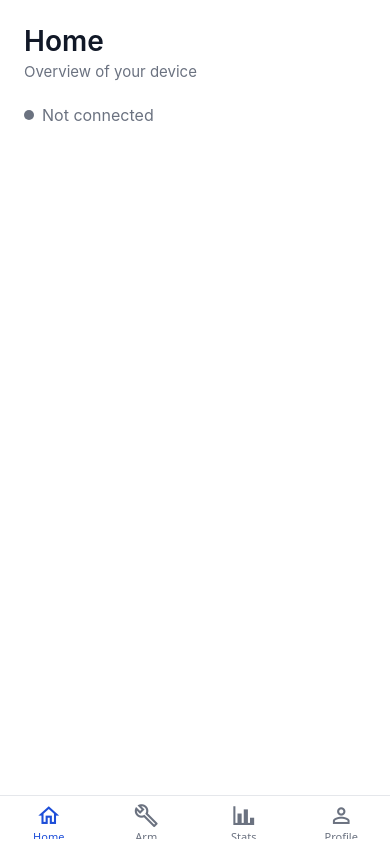
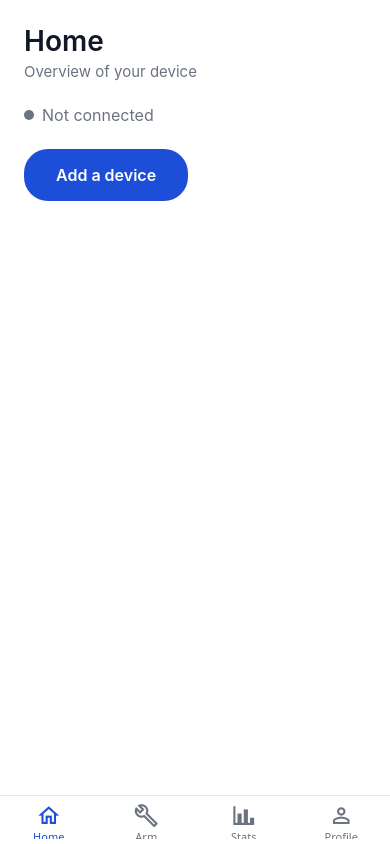
Before and after one commit to Toby-DV/tbp-arm-app, a React Native app: screen /Home in a window 390 px wide. Built offline with nearby package versions, Linux system fonts and the light colour scheme.

Commit message:
Tweaks to mock UI

```diff
--- a/src/screens/ArmSettingsScreen.tsx
+++ b/src/screens/ArmSettingsScreen.tsx
@@ -49,9 +49,11 @@ const BAR_WIDTH = 34;
 const BAR_MIN_HEIGHT = 3;
 
 export default function ArmSettingsScreen() {
-  // `saved` is what the arm holds; `draft` is what the user has dialled in but
-  // not yet committed. Confirm writes draft over saved — the staged-commit
-  // pattern, so a dropped connection can never half-apply a change.
+  // `draft` is what the arm is currently running; `saved` is what's persisted
+  // to its flash. Once BLE lands, each button press writes draft to the arm's
+  // working memory so it responds immediately, and Save is what commits to
+  // flash — gated because flash has finite erase cycles, not because applying
+  // a value needs confirming.
   const [saved, setSaved] = useState(DEVICE_VALUES);
   const [draft, setDraft] = useState(DEVICE_VALUES);
   const [selectedIndex, setSelectedIndex] = useState(1);
@@ -172,8 +174,8 @@ export default function ArmSettingsScreen() {
 
         <Pressable
           style={({ pressed }) => [
-            styles.confirm,
-            pendingCount === 0 && styles.confirmDisabled,
+            styles.save,
+            pendingCount === 0 && styles.saveDisabled,
             pressed && styles.pressed,
           ]}
           onPress={() => setSaved(draft)}
@@ -181,12 +183,12 @@ export default function ArmSettingsScreen() {
           accessibilityRole="button"
           accessibilityLabel={
             pendingCount === 0
-              ? 'Confirm, no changes to send'
-              : `Confirm ${pendingCount} changed setting${pendingCount === 1 ? '' : 's'}`
+              ? 'Save, no unsaved changes'
+              : `Save ${pendingCount} changed setting${pendingCount === 1 ? '' : 's'}`
           }
         >
-          <Text style={[styles.confirmLabel, pendingCount === 0 && styles.confirmLabelDisabled]}>
-            Confirm
+          <Text style={[styles.saveLabel, pendingCount === 0 && styles.saveLabelDisabled]}>
+            Save
           </Text>
         </Pressable>
       </View>
@@ -251,10 +253,9 @@ const styles = StyleSheet.create({
   },
 
   settingName: {
-    fontSize: 17,
+    fontSize: 24,
     fontWeight: '600',
     color: colors.text,
-    letterSpacing: 0.2,
   },
 
   valueRow: {
@@ -302,23 +303,23 @@ const styles = StyleSheet.create({
     marginLeft: 2,
   },
 
-  confirm: {
+  save: {
     paddingVertical: 14,
     paddingHorizontal: 40,
     borderRadius: 24,
     backgroundColor: colors.accent,
   },
-  confirmDisabled: {
+  saveDisabled: {
     backgroundColor: 'transparent',
     borderWidth: 1,
     borderColor: colors.border,
   },
-  confirmLabel: {
+  saveLabel: {
     color: '#FFFFFF',
     fontSize: 16,
     fontWeight: '600',
   },
-  confirmLabelDisabled: {
+  saveLabelDisabled: {
     color: colors.muted,
   },
 
--- a/src/screens/HomeScreen.tsx
+++ b/src/screens/HomeScreen.tsx
@@ -1,25 +1,100 @@
-import { StyleSheet, Text, View } from 'react-native';
+import { useEffect, useState } from 'react';
+import { ActivityIndicator, Pressable, StyleSheet, Text, View } from 'react-native';
 
 import Screen from '../components/Screen';
 import { colors, spacing } from '../theme';
 
+type Status = 'disconnected' | 'searching' | 'connected';
+
+// Stand-in for a real scan result. Replaced by the transport layer later.
+const MOCK_DEVICE = {
+  name: 'Prosthetic Arm',
+  detail: 'Battery 82% · Firmware 0.1.0',
+};
+
+const SEARCH_MS = 1800;
+
 export default function HomeScreen() {
+  const [status, setStatus] = useState<Status>('disconnected');
+
+  // Mock scan: waits, then succeeds. Swapped for transport.scan() once BLE
+  // exists, at which point this also needs a timeout path for the arm being
+  // asleep and not advertising.
+  useEffect(() => {
+    if (status !== 'searching') return;
+    const timer = setTimeout(() => setStatus('connected'), SEARCH_MS);
+    return () => clearTimeout(timer);
+  }, [status]);
+
   return (
     <Screen title="Home" subtitle="Overview of your device">
-      <View style={styles.status}>
-        <View style={styles.dot} />
-        <Text style={styles.statusText}>Not connected</Text>
+      <View style={styles.body}>
+        <View style={styles.statusRow}>
+          {status === 'searching' ? (
+            <ActivityIndicator size="small" color={colors.muted} />
+          ) : (
+            <View
+              style={[
+                styles.dot,
+                status === 'connected' && { backgroundColor: colors.success },
+              ]}
+            />
+          )}
+          <Text style={styles.statusText}>
+            {status === 'connected'
+              ? 'Connected'
+              : status === 'searching'
+                ? 'Searching…'
+                : 'Not connected'}
+          </Text>
+        </View>
+
+        {status === 'connected' ? (
+          <View style={styles.device}>
+            <Text style={styles.deviceName}>{MOCK_DEVICE.name}</Text>
+            <Text style={styles.deviceDetail}>{MOCK_DEVICE.detail}</Text>
+
+            <Pressable
+              style={({ pressed }) => [styles.secondary, pressed && styles.pressed]}
+              onPress={() => setStatus('disconnected')}
+              accessibilityRole="button"
+              accessibilityLabel={`Disconnect from ${MOCK_DEVICE.name}`}
+            >
+              <Text style={styles.secondaryLabel}>Disconnect</Text>
+            </Pressable>
+          </View>
+        ) : (
+          <Pressable
+            style={({ pressed }) => [
+              styles.primary,
+              status === 'searching' && styles.primaryDisabled,
+              pressed && styles.pressed,
+            ]}
+            onPress={() => setStatus('searching')}
+            disabled={status === 'searching'}
+            accessibilityRole="button"
+            accessibilityLabel="Add a device"
+          >
+            <Text style={styles.primaryLabel}>Add a device</Text>
+          </Pressable>
+        )}
       </View>
     </Screen>
   );
 }
 
 const styles = StyleSheet.create({
-  status: {
+  body: {
+    marginTop: spacing.lg,
+    gap: spacing.lg,
+    alignItems: 'flex-start',
+  },
+
+  statusRow: {
     flexDirection: 'row',
     alignItems: 'center',
     gap: spacing.sm,
-    marginTop: spacing.lg,
+    minHeight: 20,
   },
   dot: {
     width: 10,
@@ -31,4 +106,52 @@ const styles = StyleSheet.create({
     fontSize: 16,
     color: colors.muted,
   },
+
+  device: {
+    alignSelf: 'stretch',
+    gap: spacing.sm,
+    padding: spacing.md,
+    borderWidth: 1,
+    borderColor: colors.border,
+    borderRadius: 12,
+  },
+  deviceName: {
+    fontSize: 18,
+    fontWeight: '600',
+    color: colors.text,
+  },
+  deviceDetail: {
+    fontSize: 14,
+    color: colors.muted,
+  },
+
+  primary: {
+    paddingVertical: 16,
+    paddingHorizontal: 32,
+    borderRadius: 24,
+    backgroundColor: colors.accent,
+  },
+  primaryDisabled: {
+    backgroundColor: colors.disabled,
+  },
+  primaryLabel: {
+    color: '#FFFFFF',
+    fontSize: 16,
+    fontWeight: '600',
+  },
+
+  secondary: {
+    alignSelf: 'flex-start',
+    paddingVertical: 10,
+    marginTop: spacing.sm / 2,
+  },
+  secondaryLabel: {
+    color: colors.accent,
+    fontSize: 15,
+    fontWeight: '600',
+  },
+
+  pressed: {
+    opacity: 0.75,
+  },
 });
--- a/src/theme.ts
+++ b/src/theme.ts
@@ -9,6 +9,10 @@ export const colors = {
   accent: '#1D4ED8',
   disabled: '#D1D5DB',
   tile: '#F3F4F6',
+
+  // Status colours. Reserved for device state and always paired with a text
+  // label, never carrying meaning on their own.
+  success: '#15803D',
 
   // Bar fills. One hue at two emphasis levels — colour encodes selection
   // state, not which setting it is (the icons carry identity). Both steps are
```
